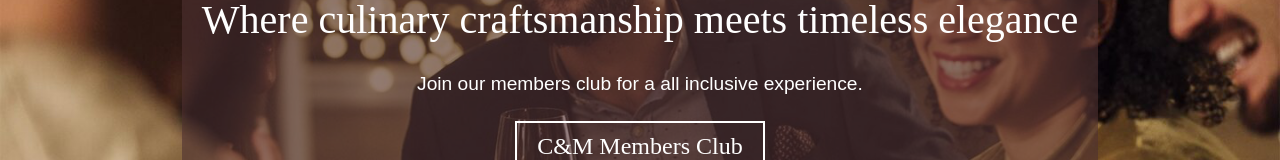
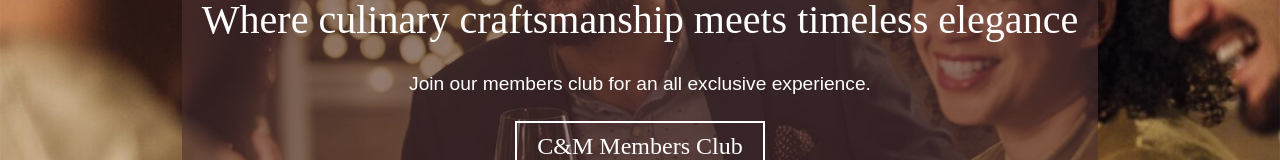
Before and after one commit to cdasilvasantos/is218-group-project, a Next.js app in the folder luxcore/: page / in a window 1280 px wide. Shown: the part 413-573 px from the top of the page. Built offline with nearby package versions, Linux system fonts and the light colour scheme.

Commit message:
fixed hero to pass teset

```diff
--- a/luxcore/src/app/components/hero.js
+++ b/luxcore/src/app/components/hero.js
@@ -15,7 +15,7 @@ export default function Hero() {
                 />
                 <section className="calltoaction">
                     <h1>Where culinary craftsmanship meets timeless elegance</h1>
-                    <p>Join our members club for a all inclusive experience.</p>
+                    <p>Join our members club for an all exclusive experience.</p>
                     <a href="#contact-us" className="btn about1">C&M Members Club</a>
                 </section>
             </section>
```
